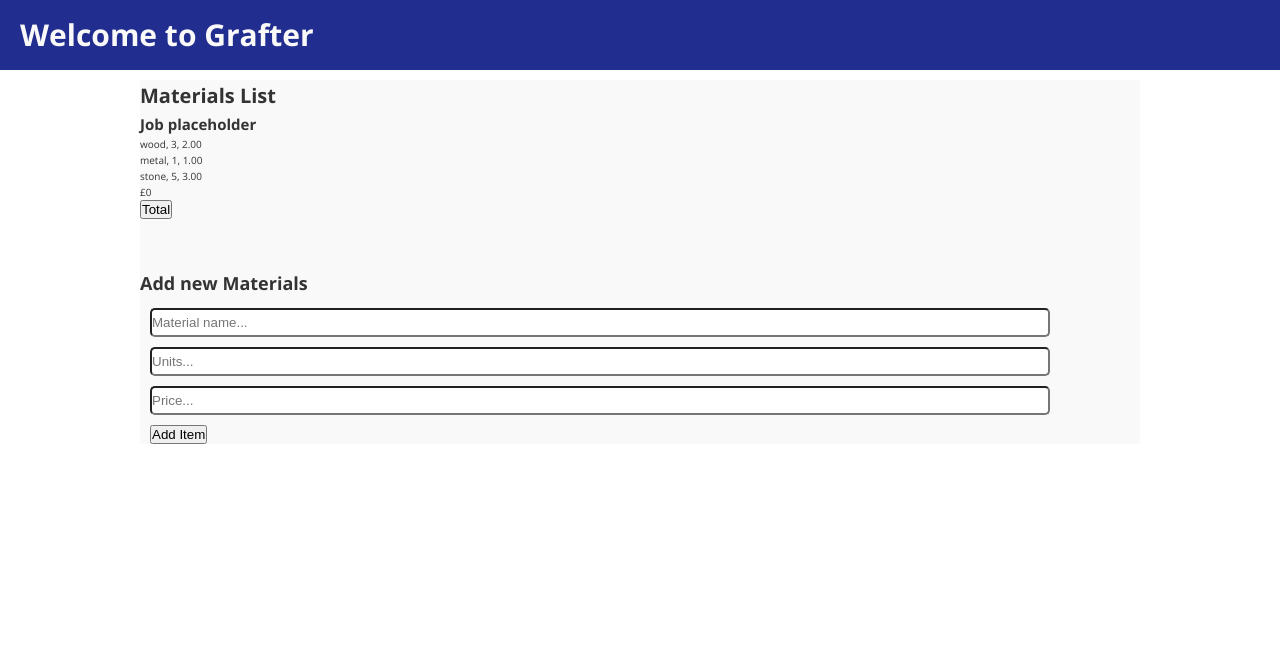
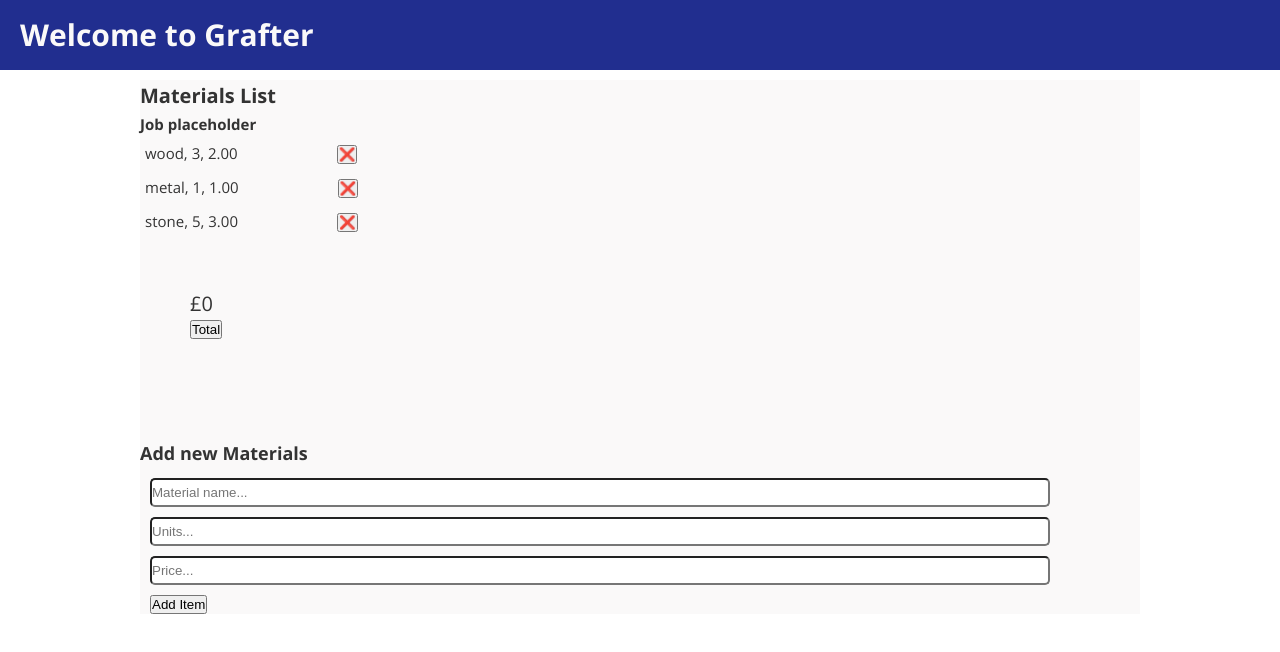
Before and after one commit to nealoverton/grafter-web-app, a React (Create React App) app: page /materials in a window 1280 px wide. Shown: the top 652 px of the page. Built offline with nearby package versions, Linux system fonts and the light colour scheme; no server answers.

Commit message:
Added delete button and changed styling

```diff
--- a/src/pages/MaterialList.css
+++ b/src/pages/MaterialList.css
@@ -31,3 +31,24 @@ ul {
 .btn__materialList {
   margin: 1rem;
 }
+
+.itemList__materialList {
+  display: inline-block;
+  font-size: 1.5em;
+}
+
+.deleteBtn__materialList {
+  margin-left: 10%;
+}
+
+.itemListContainer__materialList {
+  padding: 5px;
+}
+
+.calculator__materialsList {
+  padding: 5%;
+}
+
+.calculator__materialsList p {
+  font-size: 2em;
+}
--- a/src/pages/MaterialsList.js
+++ b/src/pages/MaterialsList.js
@@ -57,9 +57,14 @@ const MaterialsList = function () {
         {/* materials state, iterate through that the return price etc */}
         {/* check if someone is 0 if 0 put basic field in there, otherwise pop with mat */}
         {materials.map((item) => (
-          <li>
-            {item.materialName}, {item.unit}, {item.price}
-          </li>
+          <div className="itemListContainer__materialList">
+            <li className="itemList__materialList">
+              {item.materialName}, {item.unit}, {item.price}
+            </li>
+            <button type="submit" className="deleteBtn__materialList">
+              ❌{/* Make delete request using firebase */}
+            </button>
+          </div>
         ))}
       </ul>
 
```
